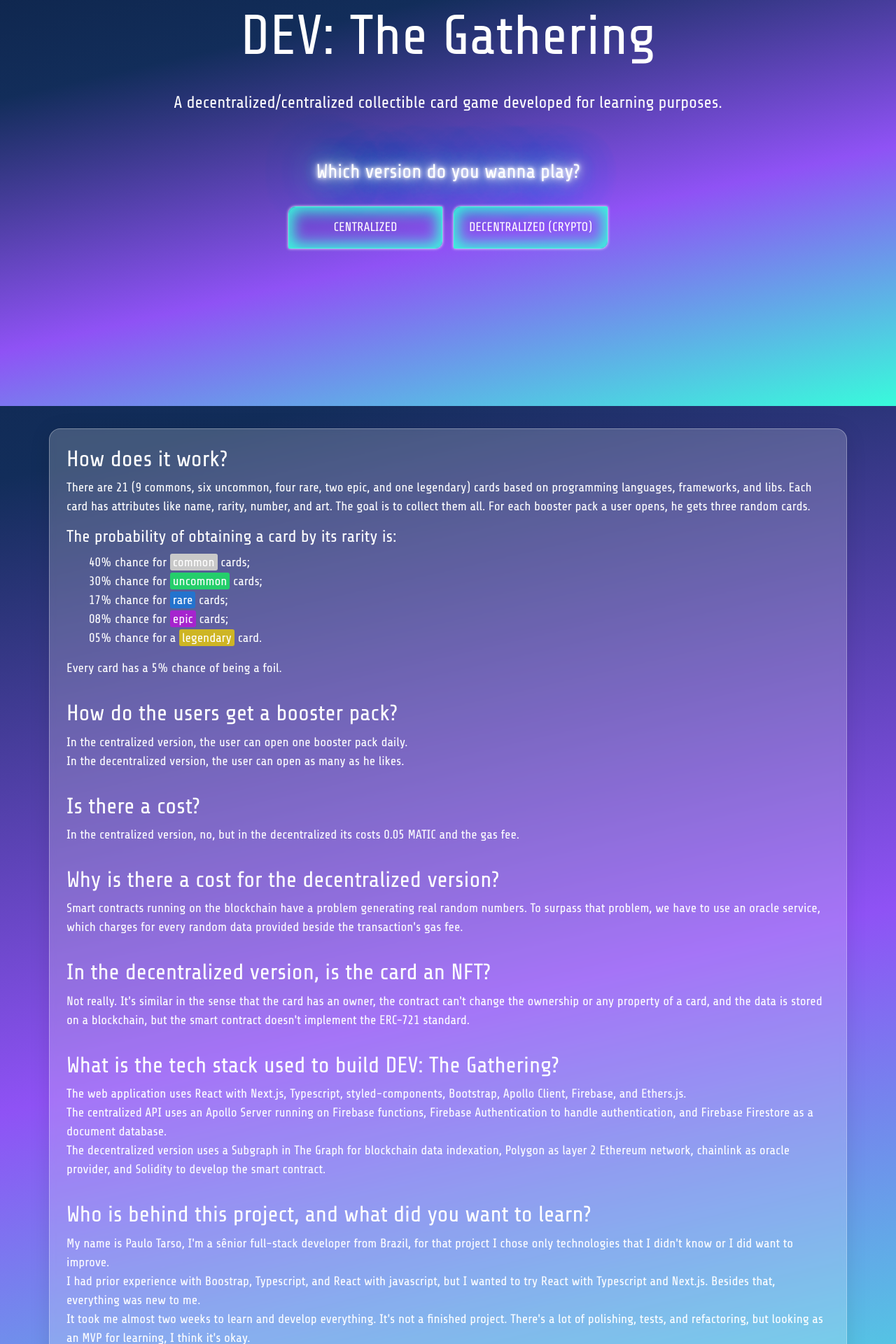
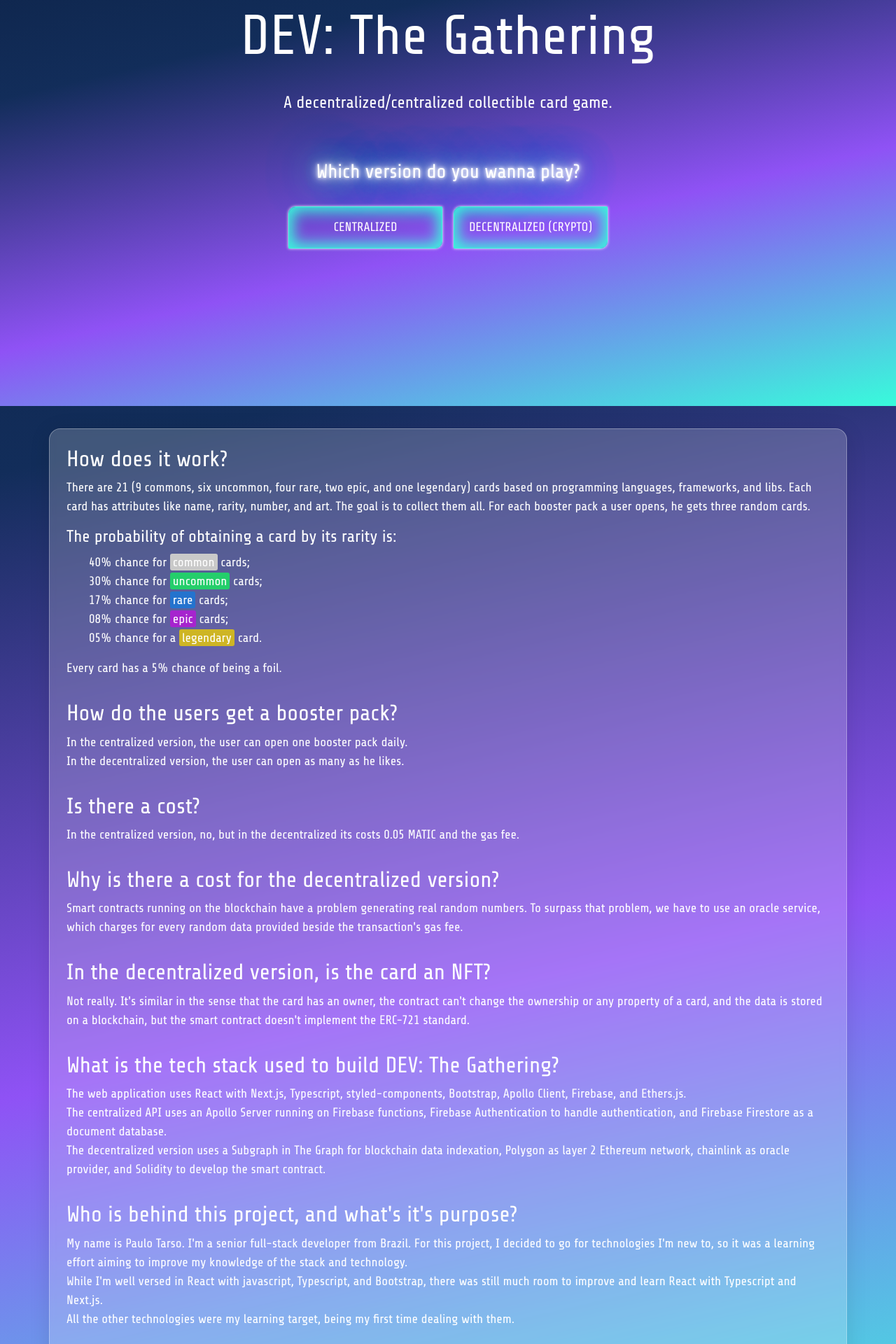
Before and after one commit to oluaptarso/dev-the-gathering-webapp, a Next.js app: page / in a window 1280 px wide. Shown: the part 220-2140 px from the top of the page at 70% size. Built offline with nearby package versions, Linux system fonts and the light colour scheme.

Commit message:
Texts changed.

```diff
--- a/src/components/application/centralized/card-album/card-album.tsx
+++ b/src/components/application/centralized/card-album/card-album.tsx
@@ -98,7 +98,7 @@
       >
         {!state.canOpenBoosterPack && state.lastBoosterPackOpenedAt && (
           <div className="booster-pack-already-opened-alert" role="alert">
-            You already have opened your booster pack today, please, come back tomorrow.
+            You have already opened your booster pack today. Please, come back tomorrow.
           </div>
         )}
         <Button
--- a/src/components/home/hero.tsx
+++ b/src/components/home/hero.tsx
@@ -58,7 +58,7 @@
   return (
     <HeroContainer>
       <GlitchedTitle data-text="DEV: The Gathering">DEV: The Gathering</GlitchedTitle>
-      <ApplicationDescription>A decentralized/centralized collectible card game developed for learning purposes.</ApplicationDescription>
+      <ApplicationDescription>A decentralized/centralized collectible card game.</ApplicationDescription>
       <NeonSubtitle>Which version do you wanna play?</NeonSubtitle>
       <div>
         <LinkButton href="/app/centralized">CENTRALIZED</LinkButton>
--- a/src/components/home/know-more.tsx
+++ b/src/components/home/know-more.tsx
@@ -33,7 +33,7 @@
     .epic-label,
     .legendary-label {
       padding: 2px 4px;
-      border-radius:3px;
+      border-radius: 3px;
     }
 
     .common-label {
@@ -109,14 +109,14 @@
           The decentralized version uses a Subgraph in The Graph for blockchain data indexation, Polygon as layer 2 Ethereum network, chainlink as oracle provider, and Solidity to
           develop the smart contract.
         </p>
-        <h2>Who is behind this project, and what did you want to learn?</h2>
+        <h2>Who is behind this project, and what&apos;s it&apos;s purpose?</h2>
         <p>
-          My name is Paulo Tarso, I&apos;m a sênior full-stack developer from Brazil, for that project I chose only technologies that I didn&apos;t know or I did want to improve.
-          <br />I had prior experience with Boostrap, Typescript, and React with javascript, but I wanted to try React with Typescript and Next.js. Besides that, everything was new
-          to me.
+          My name is Paulo Tarso. I&apos;m a senior full-stack developer from Brazil. For this project, I decided to go for technologies I&apos;m new to, so it was a learning
+          effort aiming to improve my knowledge of the stack and technology.
           <br />
-          It took me almost two weeks to learn and develop everything. It&apos;s not a finished project. There&apos;s a lot of polishing, tests, and refactoring, but looking as an
-          MVP for learning, I think it&apos;s okay.
+          While I&apos;m well versed in React with javascript, Typescript, and Bootstrap, there was still much room to improve and learn React with Typescript and Next.js.
+          <br />
+          All the other technologies were my learning target, being my first time dealing with them.
         </p>
         <h2>There&apos;s a public source code?</h2>
         <p>Yeah, you can check it out on GitHub:</p>
```
